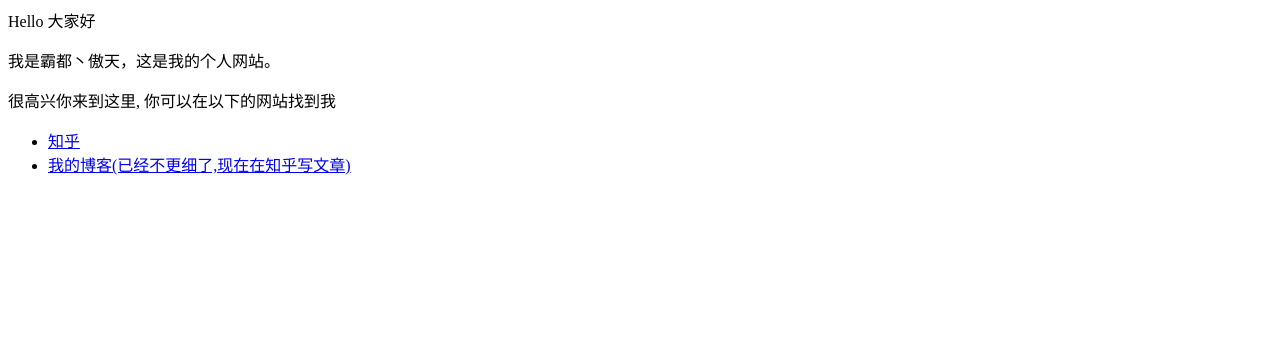
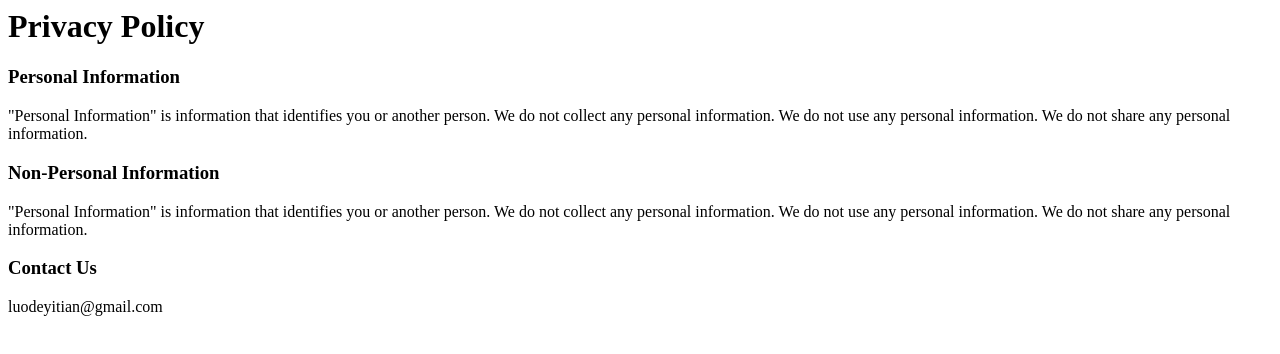
Before and after one commit to ersha80/noiml, a plain HTML site: page index.html in a window 1280 px wide. Drawn offline with Linux system fonts and the light colour scheme.

Commit message:
Update index.html

```diff
--- a/index.html
+++ b/index.html
@@ -1,8 +1,11 @@
-<p>Hello 大家好</p>
-<p>我是霸都丶傲天，这是我的个人网站。 </p>
-<p>很高兴你来到这里, 你可以在以下的网站找到我</p>
+<h1>Privacy Policy</h1>
 
-<ul>
-  <li> <a href="https://www.zhihu.com/people/AJLoveChina">知乎</a> </li>
-  <li> <a href="http://hejie.nigeerhuo.com">我的博客(已经不更细了,现在在知乎写文章)</a> </li>
-</ul>
+<h3>Personal Information </h3>
+<p>"Personal Information" is information that identifies you or another person. We do not collect any personal information. We do not use any personal information. We do not share any personal information.</p>
+
+
+<h3>Non-Personal Information</h3>
+<p>"Personal Information" is information that identifies you or another person. We do not collect any personal information. We do not use any personal information. We do not share any personal information.</p>
+
+<h3>Contact Us</h3>
+<p>luodeyitian@gmail.com</p>
```
